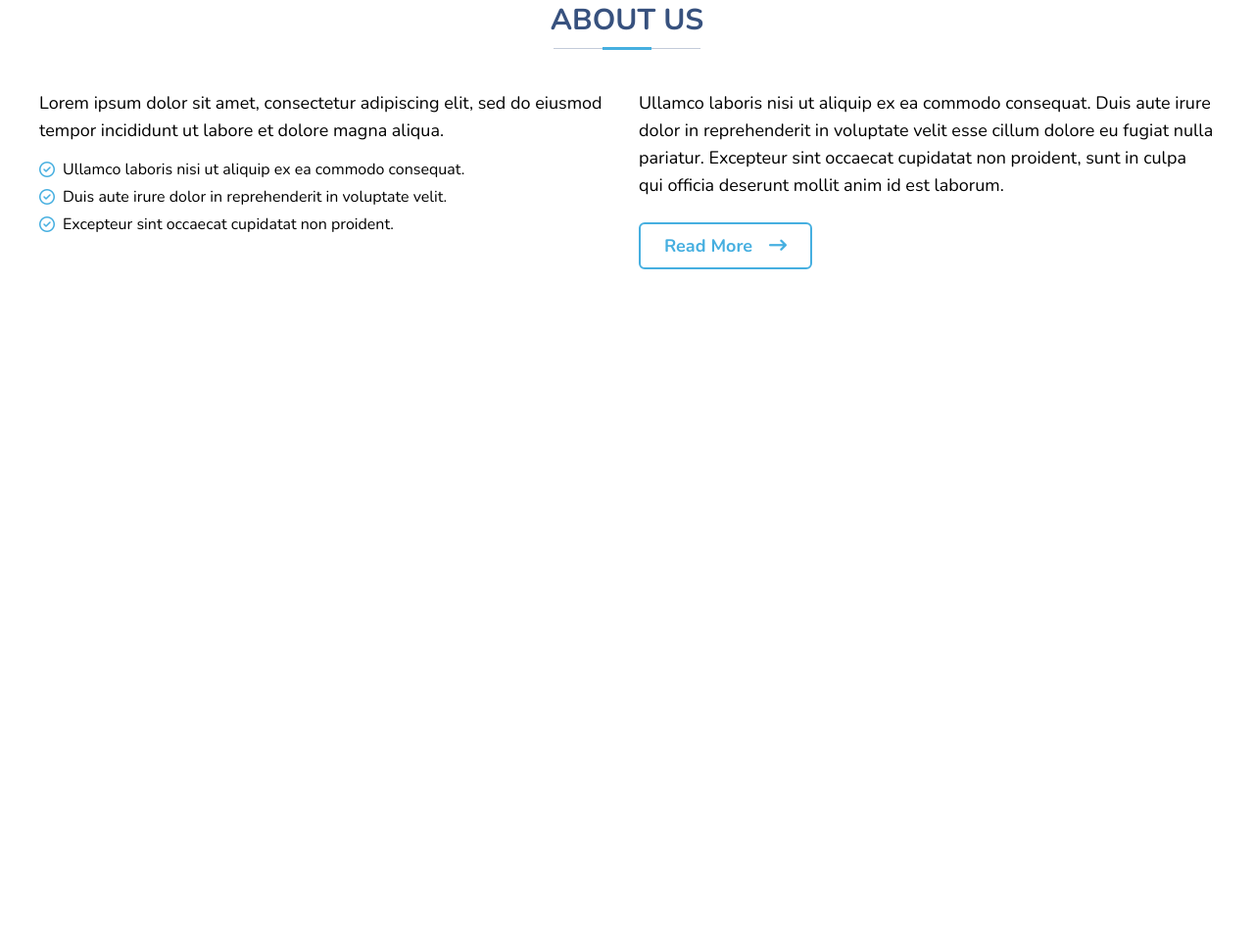
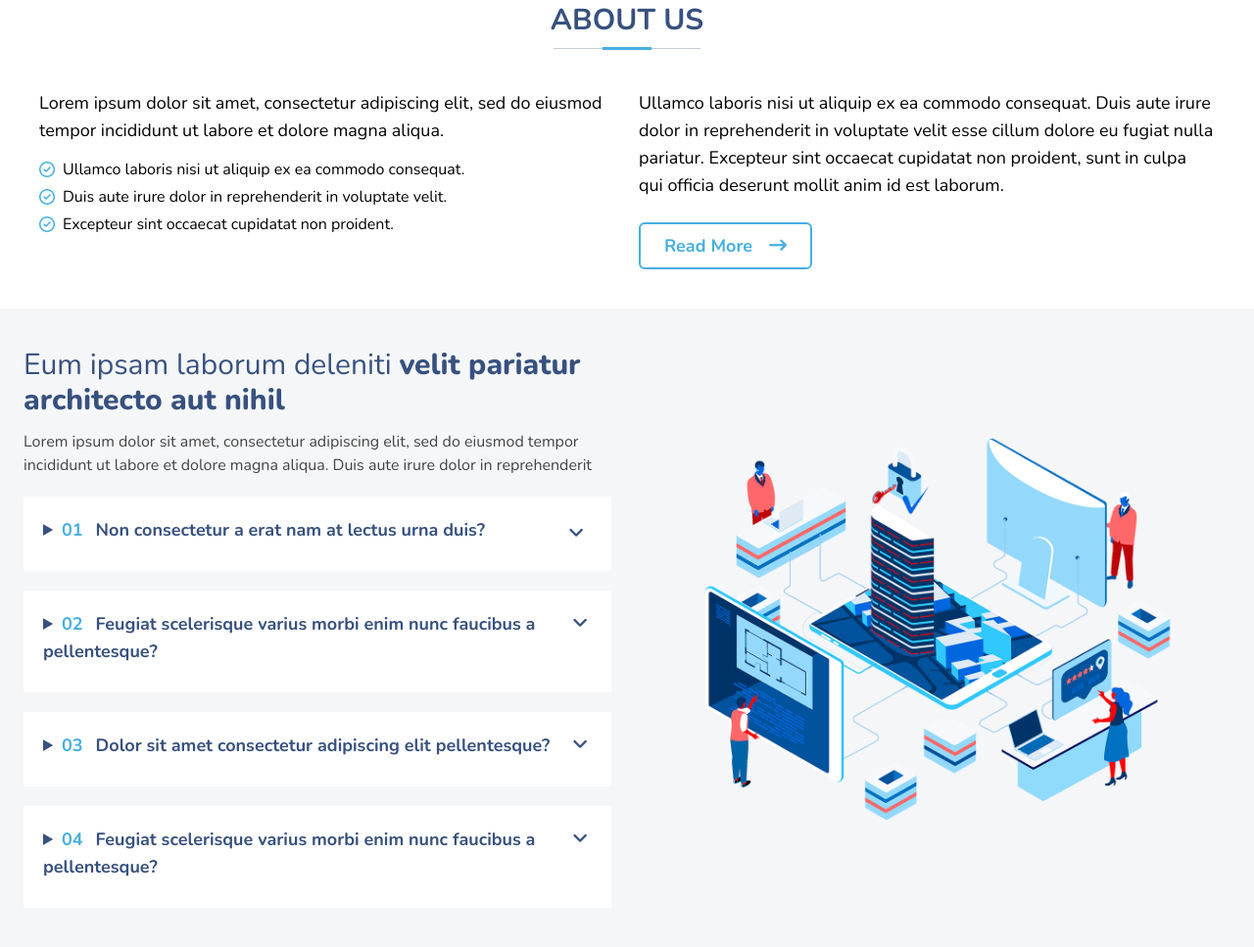
Before and after one commit to anammahmud-me/TailwindProject, a website: page index.html in a window 1280 px wide. Shown: the part 767-1734 px from the top of the page at 98% size. Before the commit the page ends 1082 px from the top, so only its background shows below. Drawn offline with nearby package versions, Linux system fonts and the light colour scheme.

Commit message:
why_us section complete

```diff
--- a/index.html
+++ b/index.html
@@ -12,7 +12,7 @@
     <!-- Navbar start -->
     <nav class="bg-gradient-to-r from-hero to-sky">
         <div class="container mx-auto flex justify-between items-center py-5 px-4">
-            <!-- Navbar logo -->
+            <!-- navbar logo -->
             <div class="logo">
                 <h1 class="text-white text-3xl font-bold">ARSHA</h1>
             </div>
@@ -35,7 +35,7 @@
     <!-- Navbar end -->
 
     <!-- hero section start -->
-    <div class="hero_section bg-hero py-8 px-5 flex flex-col-reverse lg:flex-row lg:justify-center items-center lg:px-12">
+    <section class="hero_section bg-hero py-8 px-5 flex flex-col-reverse lg:flex-row lg:justify-center items-center lg:px-12">
         <!-- hero_text -->
         <div class="hero_text mt-6 lg:mt-0">
             <h2 class="text-white text-2xl font-bold sm:text-5xl">Better Solutions For Your Business</h2>
@@ -53,11 +53,11 @@
         <div class="hero_img">
             <img src="./img/hero-img.png" alt="">
         </div>
-    </div>
+    </section>
     <!-- hero section end -->
 
     <!-- client section start -->
-    <div class="client bg-secBg px-5 py-4 grid grid-cols-4 gap-10 md:grid-cols-8">
+    <section class="client bg-secBg px-5 py-4 grid grid-cols-4 gap-10 md:grid-cols-8">
         <img src="./img/client/client-1.png" alt="">
         <img src="./img/client/client-2.png" alt="">
         <img src="./img/client/client-3.png" alt="">
@@ -66,11 +66,11 @@
         <img src="./img/client/client-6.png" alt="">
         <img src="./img/client/client-7.png" alt="">
         <img src="./img/client/client-8.png" alt="">
-    </div>
+    </section>
     <!-- client section end -->
 
     <!-- about section start -->
-    <div class="about px-10 py-10 bg-white">
+    <section class="about px-10 py-10 bg-white">
         <!-- heading -->
         <div class="about_heading mb-10">
             <h2 class="text-header text-3xl font-bold text-center relative pb-3 before:absolute before:block before:w-[150px] before:h-[1px] before:bg-muted before:left-0 before:right-0 before:bottom-[1px] before:mx-auto after:absolute after:block after:w-[50px] after:h-[3px] after:bg-sky after:left-0 after:right-0 after:bottom-0 after:mx-auto">ABOUT US</h2>
@@ -105,7 +105,63 @@
                 </a>
             </div>
         </div>
-    </div>
+    </section>
     <!-- about section end -->
+
+    <!-- why us section start -->
+    <section class="why_us py-10 px-6 bg-secBg flex flex-col-reverse lg:flex-row lg:justify-between lg:items-center lg:gap-8">
+        <!-- left_content -->
+        <div class="left_content lg:w-1/2">
+            <!-- heading -->
+            <div class="whyUs_heading">
+                <h2 class="text-header text-3xl">Eum ipsam laborum deleniti <span class="font-extrabold">velit pariatur architecto aut nihil</span> </h2>
+            </div>
+            <!-- text_content -->
+            <div class="text_content">
+                <p class="text-gray mt-3">Lorem ipsum dolor sit amet, consectetur adipiscing elit, sed do eiusmod tempor incididunt ut labore et dolore magna aliqua. Duis aute irure dolor in reprehenderit</p>
+                <!-- faq_item -->
+                <details class="faq_item bg-white p-5 mt-5">
+                    <summary class="text-header font-bold text-lg mb-2 cursor-pointer relative">
+                        <span class="text-sky mr-2">01</span>
+                        Non consectetur a erat nam at lectus urna duis?
+                        <i class="fa-solid fa-angle-down absolute top-2 right-2"></i>
+                    </summary>
+                    <p>Feugiat pretium nibh ipsum consequat. Tempus iaculis urna id volutpat lacus laoreet non curabitur gravida. Venenatis lectus magna fringilla urna porttitor rhoncus dolor purus non.</p>
+                </details>
+                <!-- faq_item -->
+                <details class="faq_item bg-white p-5 mt-5">
+                    <summary class="text-header font-bold text-lg mb-2 cursor-pointer relative">
+                        <span class="text-sky mr-2">02</span>
+                        Feugiat scelerisque varius morbi enim nunc faucibus a pellentesque?
+                        <i class="fa-solid fa-angle-down absolute top-1 right-1"></i>
+                    </summary>
+                    <p>Dolor sit amet consectetur adipiscing elit pellentesque habitant morbi. Id interdum velit laoreet id donec ultrices. Fringilla phasellus faucibus scelerisque eleifend donec pretium. Est pellentesque elit ullamcorper dignissim. Mauris ultrices eros in cursus turpis massa tincidunt dui.</p>
+                </details>
+                <!-- faq_item -->
+                <details class="faq_item bg-white p-5 mt-5">
+                    <summary class="text-header font-bold text-lg mb-2 cursor-pointer relative">
+                        <span class="text-sky mr-2">03</span>
+                        Dolor sit amet consectetur adipiscing elit pellentesque?
+                        <i class="fa-solid fa-angle-down absolute top-1 right-1"></i>
+                    </summary>
+                    <p>Eleifend mi in nulla posuere sollicitudin aliquam ultrices sagittis orci. Faucibus pulvinar elementum integer enim. Sem nulla pharetra diam sit amet nisl suscipit. Rutrum tellus pellentesque eu tincidunt. Lectus urna duis convallis convallis tellus. Urna molestie at elementum eu facilisis sed odio morbi quis</p>
+                </details>
+                <!-- faq_item -->
+                <details class="faq_item bg-white p-5 mt-5">
+                    <summary class="text-header font-bold text-lg mb-2 cursor-pointer relative">
+                        <span class="text-sky mr-2">04</span>
+                        Feugiat scelerisque varius morbi enim nunc faucibus a pellentesque?
+                        <i class="fa-solid fa-angle-down absolute top-1 right-1"></i>
+                    </summary>
+                    <p>Lorem ipsum dolor sit amet consectetur adipisicing elit. Consequuntur rem earum, provident ducimus quibusdam modi aperiam fugit facilis nobis ea voluptatum qui debitis deserunt iure similique accusantium! Magnam, cumque vero?</p>
+                </details>
+            </div>
+        </div>
+        <!-- left_content img -->
+        <div class="left_content lg:w-1/2">
+            <img src="./img/why-us.png" alt="" class="w-[90%] md:w-[60%] lg:w-[95%] mx-auto">
+        </div>
+    </section>
+    <!-- why us section emd -->
 </body>
 </html>
--- a/tailwind.config.js
+++ b/tailwind.config.js
@@ -16,6 +16,7 @@ module.exports = {
       "secBg": "#f5f6f8",
       "sky": "#46afe0",
       "muted": "#c3cbd9",
+      "gray": "#444444",
       "header": "#37517e",
       "btnColor": "#47b2e4",
       "check": "#0c9957",
```
Also changed, not shown: css/output.css.
